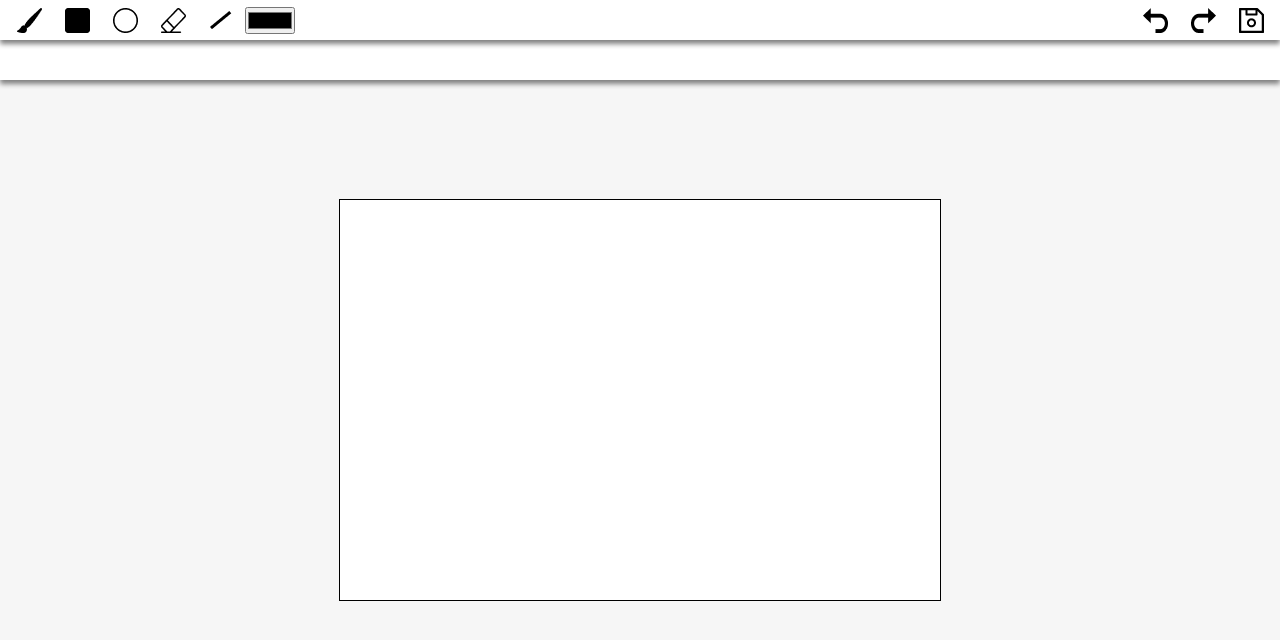
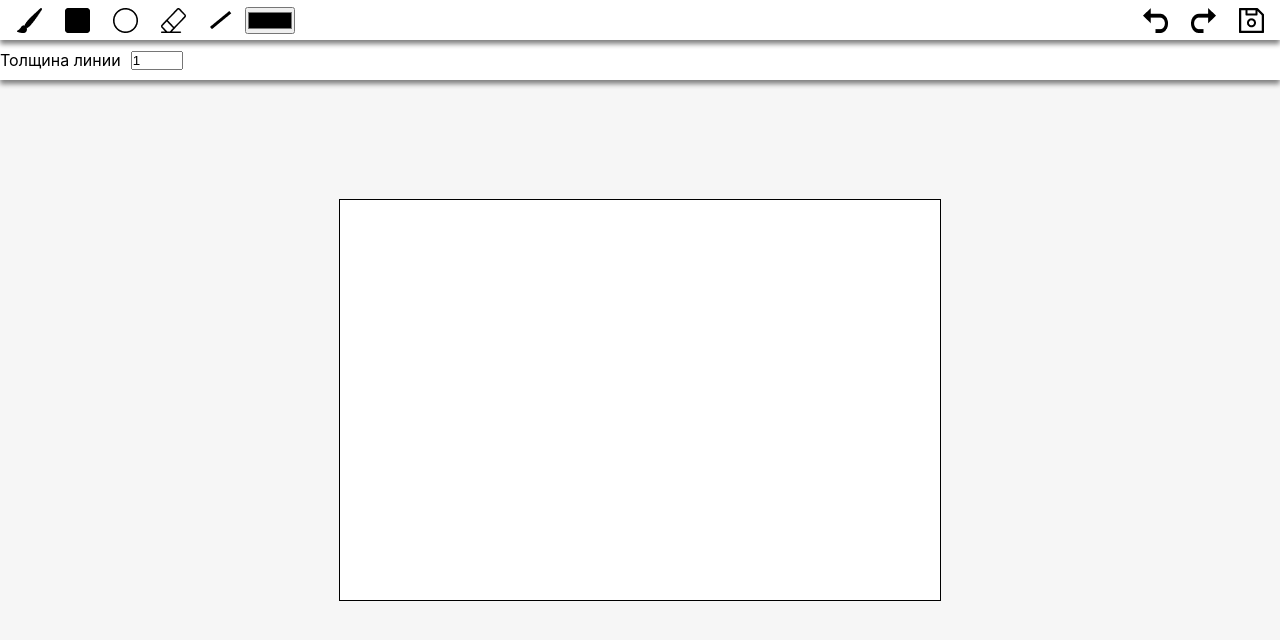
Before and after one commit to nacukisubaru/websockets-course-react-app, a React (Create React App) app: page / in a window 1280 px wide. Shown: the top 640 px of the page. Built offline with nearby package versions, Linux system fonts and the light colour scheme.

Commit message:
изменение параметров линии в зависимости от выбранного значение в селекторе при помощи set, toolState и контекста канваса

```diff
--- a/src/components/SettingBar.jsx
+++ b/src/components/SettingBar.jsx
@@ -1,11 +1,21 @@
 import React from "react";
+import toolState from "../store/toolState";
 
 const SettingBar = () => {
     return (
         <div className="setting-bar">
-
+            <label htmlFor="line-width">Толщина линии</label>
+            <input
+                onChange={e => toolState.setLineWidth(e.target.value)}
+                style={{ margin: "0 10px" }}
+                id="line-width"
+                type="number"
+                defaultValue={1}
+                min={1}
+                max={50}
+            ></input>
         </div>
-    )
-}
+    );
+};
 
 export default SettingBar;
--- a/src/store/toolState.js
+++ b/src/store/toolState.js
@@ -11,6 +11,18 @@
     setTool(tool) {
         this.tool = tool;
     }
+    /*action для вызова сеттера экземпляра класса который храниться в стейте tool*/
+    setFillColor(color) {
+        this.tool.fillColor = color;
+    }
+
+    setStrokeColor(color) {
+        this.tool.strokeColor = color;
+    }
+
+    setLineWidth(width) {
+        this.tool.lineWidth = width;
+    }
 }
 
 export default new ToolState();
--- a/src/tools/Tool.js
+++ b/src/tools/Tool.js
@@ -4,6 +4,20 @@
         /*2d канвас*/
         this.ctx = canvas.getContext('2d');
         this.destroyEvents();
+    }
+
+    /*сеттеры обратиться к ним можно как к свойству объекта это происходит в toolState*/
+    /*меняем параметры у свойств 2d контекста канваса*/
+    set fillColor(color) {
+        this.ctx.fillStyle = color;
+    }
+
+    set strokeColor(color) {
+        this.ctx.strokeStyle = color;
+    }
+
+    set lineWidth(width) {
+        this.ctx.lineWidth = width;
     }
 
     /*сброс событий мыши*/
```
